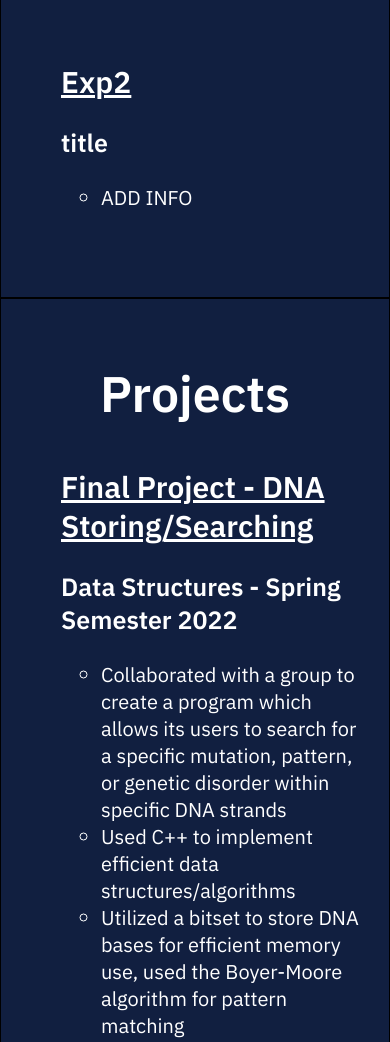
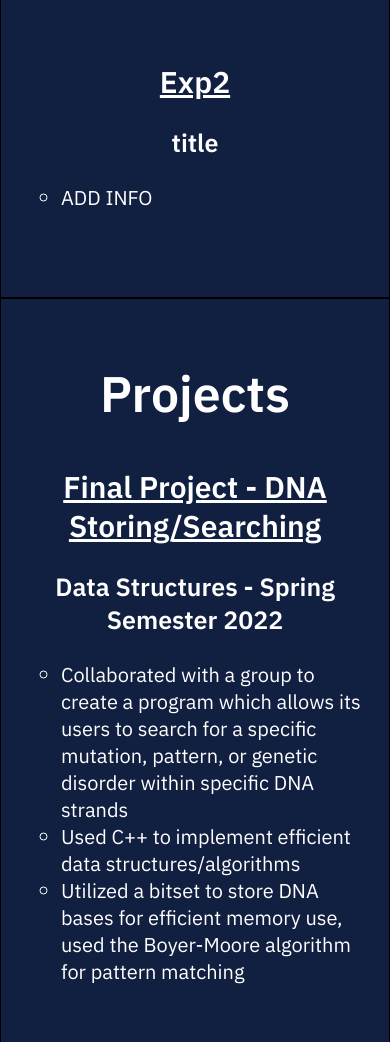
Before and after one commit to george-perry/portfolio-website, a plain HTML site: page index.html in a window 390 px wide. Shown: the part 3206-4248 px from the top of the page. Drawn offline with Linux system fonts and the light colour scheme.

Commit message:
Added media query

```diff
--- a/src/styles.css
+++ b/src/styles.css
@@ -210,3 +210,19 @@ footer {
     font-size: 15px;
     background-color:rgb(17, 31, 64);
 }
+
+@media only screen and (max-width: 750px) {
+    .exp {
+        padding: 0px;
+    }
+    .project {
+        padding: 0px;
+    }
+    .education {
+        padding: 0px;
+    }
+    h3 {
+        text-align: center;
+        display:block;
+    }
+  }
```
